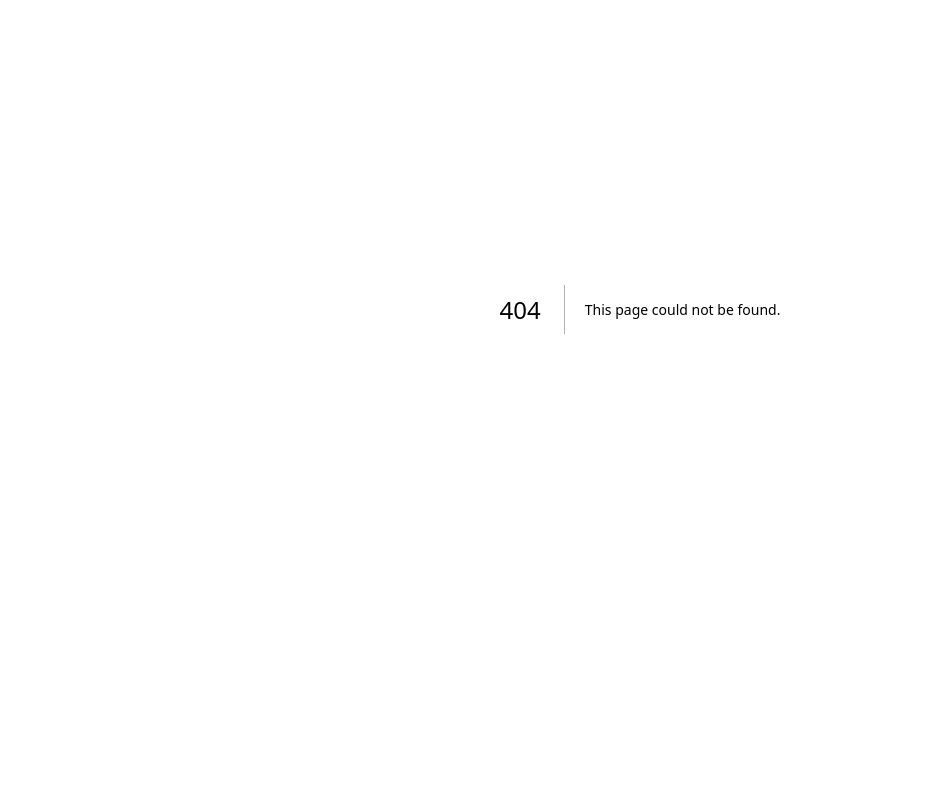
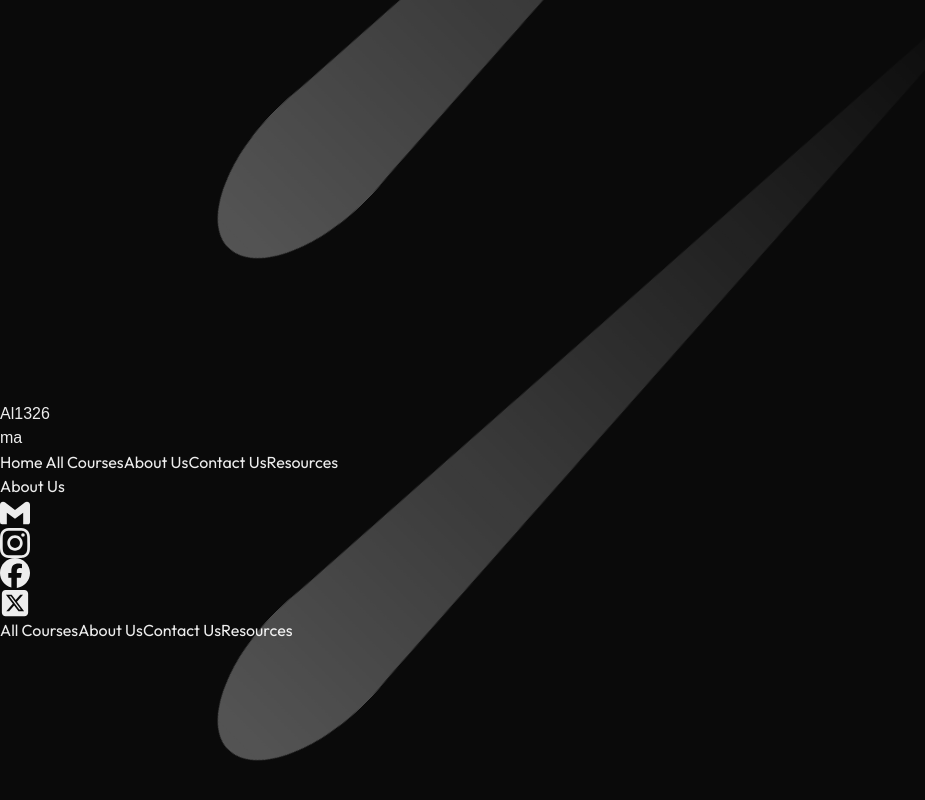
Before and after one commit to ankugargdev619/alma-science-academy, a Next.js app: page /about-us in a window 1280 px wide. Before the commit this address had no page. Shown: the part 598-1398 px from the top of the page, without its empty margins (0-925 px from the left). Before the commit the page ends 1307 px from the top, so only its background shows below. Built offline with nearby package versions, Linux system fonts and the light colour scheme; a web font is replaced by a local one.

Commit message:
Add routes

```diff
--- /dev/null
+++ b/src/app/(main)/about-us/page.tsx
@@ -0,0 +1,7 @@
+
+
+export default function AboutUs (){
+    return <>
+        About Us
+    </>
+}
--- /dev/null
+++ b/src/app/(main)/layout.tsx
@@ -0,0 +1,18 @@
+import { Background } from "@/components/background";
+import { Footer } from "@/components/footer";
+import { Header } from "@/components/header";
+
+export default function Layout({children}: Readonly<{
+  children: React.ReactNode;
+}>){
+    return <>
+        <Background />
+        <div className="flex justify-center">
+            <div className="relative w-full p-6 md:p-10 max-w-[1500px]">
+                <Header />
+                {children}
+                <Footer />
+            </div>
+        </div>
+    </>
+}
--- a/src/components/header.tsx
+++ b/src/components/header.tsx
@@ -12,12 +12,12 @@ export const Header = ()=>{
     function handleLinkClick(){
         setIsOpen(false);
     }
-    return <div className="sticky top-10 overflow-hidden rounded-lg w-full">
+    return <div className="z-[10000] sticky top-10 overflow-hidden rounded-lg w-inherit">
         <AnimatePresence>
-            <div className="py-4 backdrop-blur-lg backdrop-filter w-full h-full rounded-lg">
-                <div className="flex justify-between mx-10">
+            <div className="py-4 backdrop-blur-lg backdrop-filter h-full rounded-lg">
+                <div className="flex justify-between gap-10 mx-10">
                     <Logo scale={75} />
-                    <div className="hidden md:flex justify-end gap-16 items-center">
+                    <div className="hidden md:flex justify-end md:gap-8 lg:gap-16 items-center">
                         <Link href={"/"}>Home </Link>
                         <Link href={"/all-courses"}>All Courses</Link>
                         <Link href={"/about-us"}>About Us</Link>
```
Also changed, not shown: src/app/(main)/all-courses/page.tsx (added, +7 -0 lines), src/app/(main)/contact-us/page.tsx (added, +7 -0 lines), src/app/(main)/resources/page.tsx (added, +7 -0 lines), src/app/loading.tsx (deleted, +0 -9 lines).
